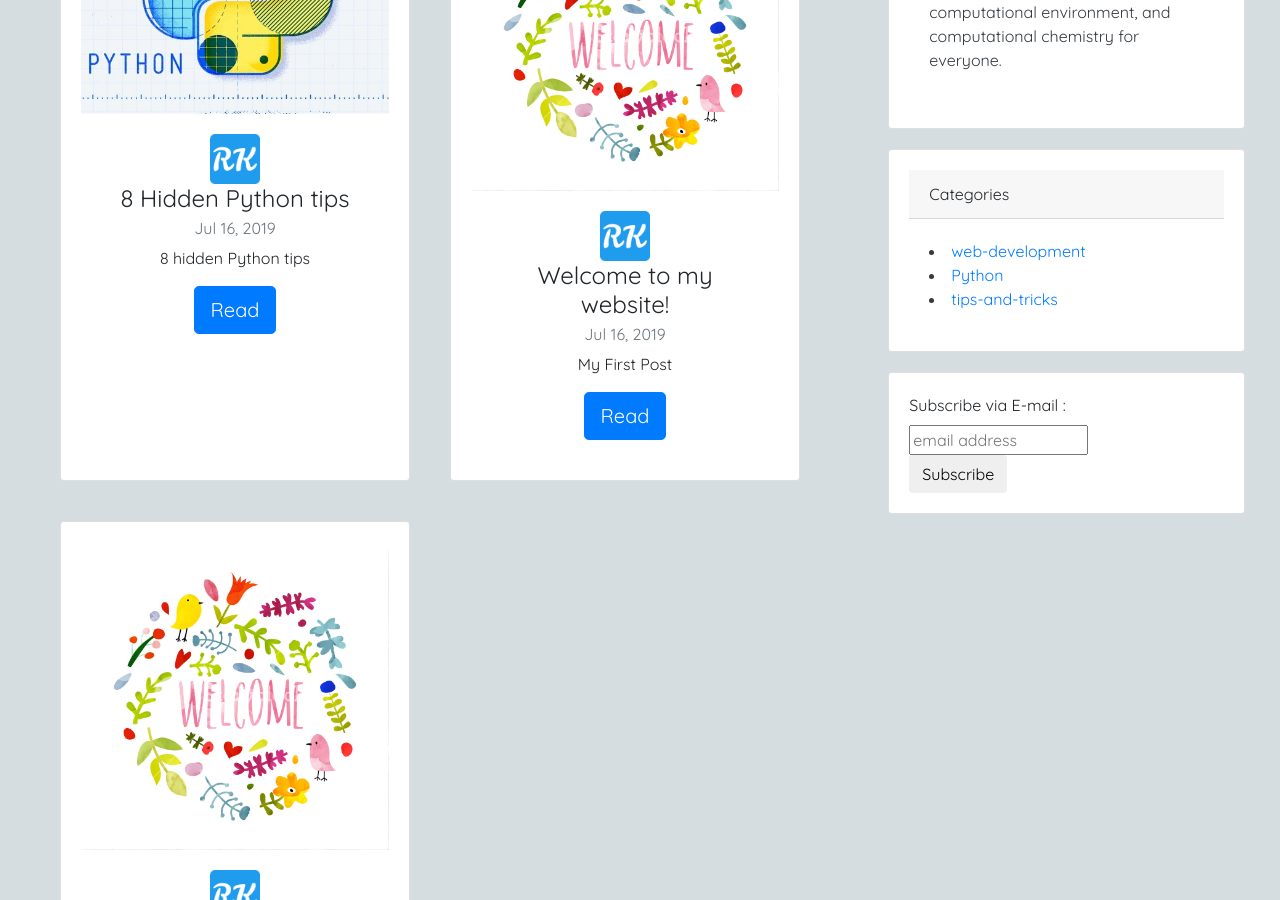
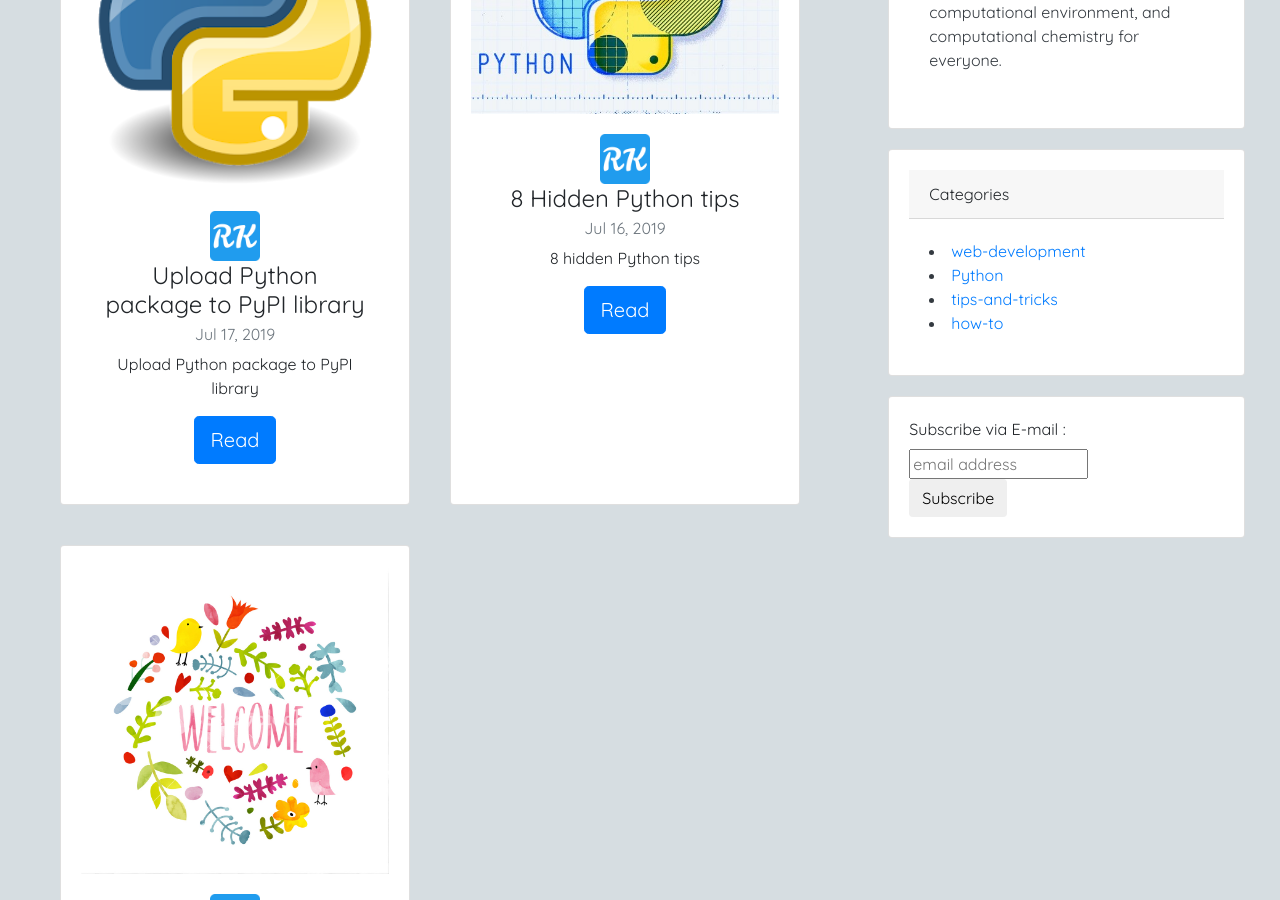
Before and after one commit to rangsimanketkaew/rangsimanketkaew.github.io, a Jekyll site: the page built from index.md, in a window 1280 px wide and 900 px high, scrolled down 358 px. Built offline with Jekyll 4.4.1, drawn with Linux system fonts in a browser that asks for light colours; nearby versions of some CDN libraries; a script that is not in the unit is left out.

Commit message:
Added thumbnail.

```diff
--- a/_posts/2019-07-17-upload-python-package-to-pypi-server.md
+++ b/_posts/2019-07-17-upload-python-package-to-pypi-server.md
@@ -1,18 +1,20 @@
 ---
 layout: post
-title: Welcome to my website!
+title: Upload Python package to PyPI library
 author: Rangsiman Ketkaew
-date: "2019-07-16 12:30:00 +0700"
-category: web-development
-summary: My First Post
-thumbnail: posts/hello.jpg
+date: "2019-07-17 17:07:00 +0700"
+category:
+    - Python
+    - how-to
+summary: Upload Python package to PyPI library
+thumbnail: posts/python-logo.png
 ---
 
-# Python: Create and upload your project to PyPI library
+# Upload Python package to PyPI library
 
 ---
 
-- [Python: Create and upload your project to PyPI library](#Python-Create-and-upload-your-project-to-PyPI-library)
+- [Upload Python package to PyPI library](#Upload-Python-package-to-PyPI-library)
   - [Python Package Index (PyPI)](#Python-Package-Index-PyPI)
   - [Prerequisite packages](#Prerequisite-packages)
   - [First of all, you should have](#First-of-all-you-should-have)
```
Also changed, not shown: assets/img/posts/python-logo.png (added).
